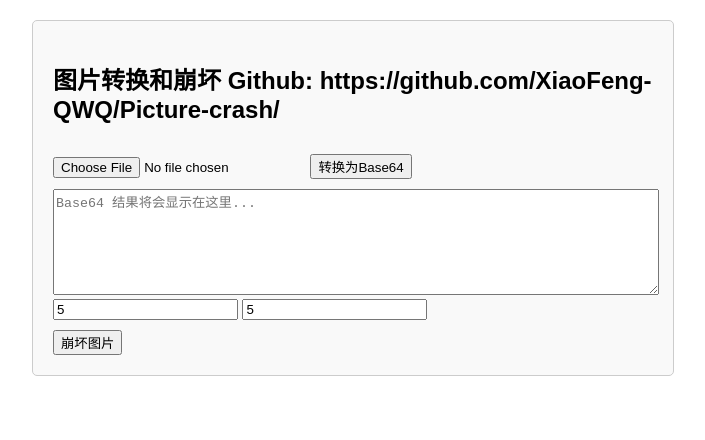
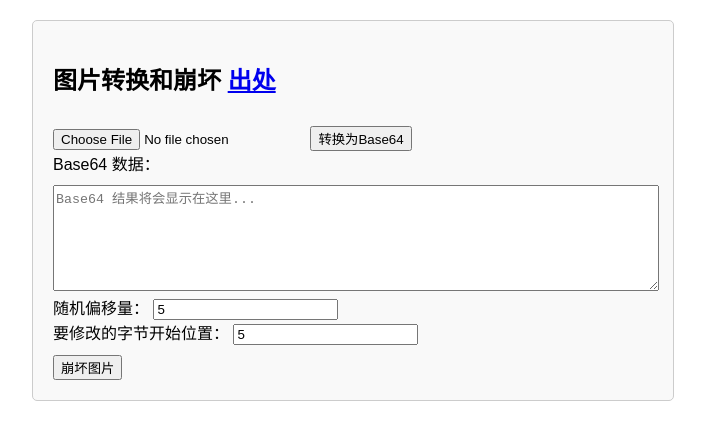
Before and after one commit to XiaoFeng-QWQ/Picture-crash, a plain HTML site: page index.html in a window 1280 px wide. Shown: the whole page, without its empty margins (287-992 px from the left). Drawn offline with nearby package versions, Linux system fonts and the light colour scheme.

Commit message:
优化html结构

```diff
--- a/index.html
+++ b/index.html
@@ -12,14 +12,23 @@
     <div class="container">
         <h2>
             图片转换和崩坏
-            Github: https://github.com/XiaoFeng-QWQ/Picture-crash/
+            <a href="https://github.com/XiaoFeng-QWQ/Picture-crash/" target="_blank" rel="noopener noreferrer">出处</a>
         </h2>
         <input type="file" id="fileInput" accept="image/*">
         <button onclick="convertToBase64()">转换为Base64</button>
-        <textarea id="base64Result" placeholder="Base64 结果将会显示在这里..."></textarea>
+        <div>
+            <label for="base64Result">Base64 数据：</label>
+            <textarea id="base64Result" placeholder="Base64 结果将会显示在这里..."></textarea>
+        </div>
         <div id="corruptImageSettings">
-            <input type="number" value="5" name="startIndex" id="startIndex" placeholder="要修改的字节开始位置">
-            <input type="number" value="5" name="offset" id="offset" placeholder="随机偏移量">
+            <div>
+                <label for="offset">随机偏移量：</label>
+                <input type="number" value="5" name="offset" id="offset" placeholder="随机偏移量">
+            </div>
+            <div>
+                <label for="startIndex">要修改的字节开始位置：</label>
+                <input type="number" value="5" name="startIndex" id="startIndex" placeholder="要修改的字节开始位置">
+            </div>
         </div>
         <button onclick="corruptImage()">崩坏图片</button>
         <div id="imageContainer"></div>
```
